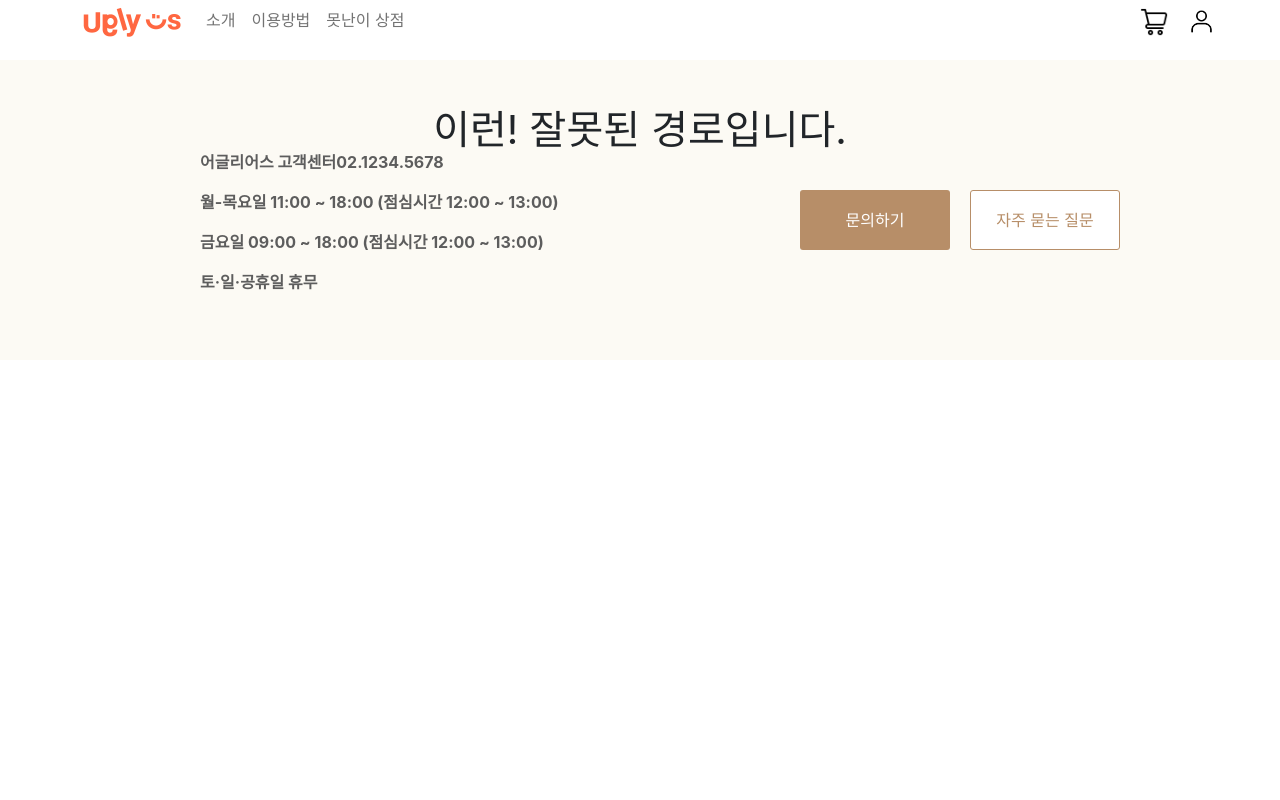
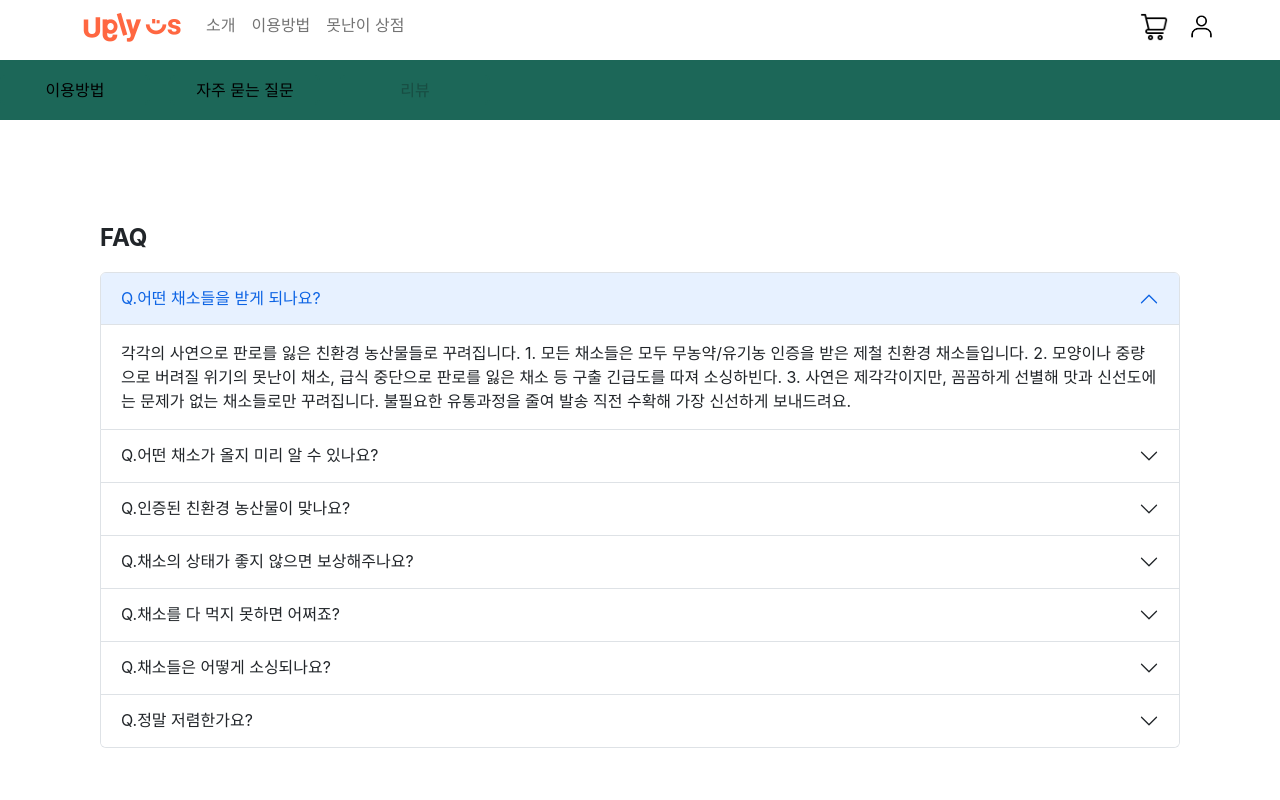
Before and after one commit to Yoon-TG/1-, a React (Create React App) app: page /manual/FAQ in a window 1280 px wide. Shown: the top 800 px of the page. Built offline with nearby package versions, Linux system fonts and the light colour scheme.

Commit message:
컴포넌트 연결 및 FAQ 부분 내용 작성

```diff
--- a/src/App.css
+++ b/src/App.css
@@ -16,7 +16,8 @@
 .navbar{
   z-index: 3;
   width: 100%;
-  height: 5vh;
+  /* height:5vh; */
+  height: 50px;
   position: fixed;
   background-color: white;
   font-size: 16px;
@@ -482,3 +483,39 @@
   height: 100px;
   position: relative;
 }
+
+/* 이용방법 부분 */
+
+.manualNav{
+  margin: 0;
+  padding-top: 15px;
+  width: 100%;
+  height: 60px;
+  background-color: #1C6758;
+}
+
+.manualNav button{
+  width: 150px;
+  height: 30px;
+  border: 2px solid #1C6758;
+  border-radius: 5px;
+  margin-right: 20px;
+  background-color: #1C6758;
+}
+
+.manualNav button:hover{
+  color: white;
+}
+
+.ManualMainFirstBanner{
+  width: 100%;
+  height: 300px;
+  background-color: #3D8361;
+}
+
+.FAQQuestion{
+  margin-top: 100px;
+  margin-bottom: 200px;
+  padding-left: 100px;
+  padding-right: 100px;
+}
--- a/src/App.js
+++ b/src/App.js
@@ -6,6 +6,9 @@ import MainPage from './components/main.js';
 import AboutUs from './components/aboutUs.js';
 import Manual from './components/manual.js';
 import Store from './components/store.js';
+import Review from './components/Review.js'
+import FAQ from './components/FAQ.js';
+import ManualMain from './components/ManualMain.js'
 
 
 function Main() {
@@ -22,7 +25,7 @@ function Main() {
             </Navbar.Brand>
             <Nav className="me-auto">
             <Nav.Link href="/aboutUs">소개</Nav.Link>
-            <Nav.Link href="/manual">이용방법</Nav.Link>
+            <Nav.Link href="/manual/">이용방법</Nav.Link>
             <Nav.Link href="/store">못난이 상점</Nav.Link>
             <Nav.Link className='cartImg' href='/main'>
               <img src={process.env.PUBLIC_URL+'/navImg/cart.png'}></img>
@@ -41,9 +44,9 @@ function Main() {
         <Route path='/main' element={<MainPage />} />
         <Route path='/aboutUs' element={<AboutUs />} />
         <Route path='/manual' element={<Manual />}>
-          {/* <Route path='/manual' element={<div>기본 이용 방법화면</div>}></Route>
-          <Route path='/manual/FAQ' element={<div style={{fontSize:'70px'}}>faq화면</div>}></Route>
-          <Route path='/review' element={<div>review 화면</div>}></Route> */}
+          <Route path='/manual' element={<ManualMain />} />
+          <Route path='/manual/FAQ' element={<FAQ />} />
+          <Route path='/manual/review' element={<Review />} />
         </Route>
         <Route path='/store' element={<Store />} />
       </Routes>
@@ -53,7 +56,7 @@ function Main() {
           alert('먼저 로그인하세요.')
         }}>문의하기</button>
         <button className='FAQButton' onClick={()=>{
-          navigate("/manual#FAQ")
+          navigate("/manual/FAQ")
         }}>자주 묻는 질문</button>
 
         <p>어글리어스 고객센터<span className='footerRightTxt'>02.1234.5678</span></p>
--- /dev/null
+++ b/src/components/FAQ.js
@@ -0,0 +1,63 @@
+import Accordion from 'react-bootstrap/Accordion';
+
+function FAQ(){
+    return(
+        <div className='FAQQuestion'>
+            <p className='bannerHeader'>FAQ</p>
+            <Accordion defaultActiveKey={['0']} alwaysOpen>
+                <Accordion.Item eventKey="0">
+                    <Accordion.Header>Q.어떤 채소들을 받게 되나요?</Accordion.Header>
+                    <Accordion.Body>
+                        각각의 사연으로 판로를 잃은 친환경 농산물들로 꾸려집니다.
+                        1. 모든 채소들은 모두 무농약/유기농 인증을 받은 제철 친환경 채소들입니다.
+                        2. 모양이나 중량으로 버려질 위기의 못난이 채소, 급식 중단으로 판로를 잃은 채소 등 구출 긴급도를 따져 소싱하빈다.
+                        3. 사연은 제각각이지만, 꼼꼼하게 선별해 맛과 신선도에는 문제가 없는 채소들로만 꾸려집니다. 불필요한 유통과정을 줄여 발송 직전 수확해 가장 신선하게 보내드려요.
+                    </Accordion.Body>
+                </Accordion.Item>
+                <Accordion.Item eventKey="1">
+                    <Accordion.Header>Q.어떤 채소가 올지 미리 알 수 있나요?</Accordion.Header>
+                    <Accordion.Body>
+                    네! 발송 전, 이번 주의 채소 구성과 추천 레시피를 문자로 보내드립니다. 미리 다음 주의 식단을 구상해볼 수 있습니다.
+                    </Accordion.Body>
+                </Accordion.Item>
+                <Accordion.Item eventKey="2">
+                    <Accordion.Header>Q.인증된 친환경 농산물이 맞나요?</Accordion.Header>
+                    <Accordion.Body>
+                    맞습니다! 친환경 취급자 인증을 꼭 확인하세요.
+                    어글리어스 마켓은 친환경 취급자 인증(인증번호 10600899번)을 받아 모든 농산물이 입고 부터 출고까지 '친환경' 제품으로만 관리/추적됩니다. 보내드리는 레시피 페이퍼에 농산물들의 인증번호와 로트번호가 기재됩니다.
+                    </Accordion.Body>
+                </Accordion.Item>
+                <Accordion.Item eventKey="3">
+                    <Accordion.Header>Q.채소의 상태가 좋지 않으면 보상해주나요?</Accordion.Header>
+                    <Accordion.Body>
+                    물론입니다. 산지부터 포장까지 꼼꼼히 검수하지만, 만일 만족스럽지 않은 상태의 농산물을 받으셨을 경우 사진을 찍어 고객센터로 연락주세요. 보상을 도와드립니다. 책임지고 보상을 도와드립니다.
+                    </Accordion.Body>
+                </Accordion.Item>
+                <Accordion.Item eventKey="4">
+                    <Accordion.Header>Q.채소를 다 먹지 못하면 어쩌죠?</Accordion.Header>
+                    <Accordion.Body>
+                    걱정마세요! 매 채소박스마다 '레시피 페이퍼'를 보내드려요. 채소들을 어떻게 보관해야할지 언제까지 먹어야할지 꼼꼼하게 알려드리고, 어떻게 맛있게 먹을 수 있을지 알려드려요.
+                    그럼에도, 채소가 남았거나 일정이 바쁠 경우에는 ‘미루기’를 통해 배송일정을 미룰 수 있어요.
+                    </Accordion.Body>
+                </Accordion.Item>
+                <Accordion.Item eventKey="5">
+                    <Accordion.Header>Q.채소들은 어떻게 소싱되나요?</Accordion.Header>
+                    <Accordion.Body>
+                    어글리어스 팀원들이 농가 상황을 수시로 체크하고 있습니다. 매주 산지에 방문하며 농작물과 생산환경을 확인합니다. 건강하게 자랐지만 판로가 없는 농산물들을 농부님들께 직접 공급받습니다.
+                    더해, 생산단계부터 완벽한 외형을 위해 과도한 방제를 하지 않는 것을 추구하는 농부님들과 파트너쉽을 맺고 있습니다.
+                    </Accordion.Body>
+                </Accordion.Item>
+                <Accordion.Item eventKey="6">
+                    <Accordion.Header>Q.정말 저렴한가요?</Accordion.Header>
+                    <Accordion.Body>
+                    매주 친환경 농산물의 시세를 체크하고 시세 대비 평균 20% 저렴하게 제공해드리고 있습니다. (농산물 유통정보 - kamis.or.kr)
+                    이는 온라인 마켓에서 인증 받은 동일한 품목을, 동일 중량으로 계산했을 때 최대 35%까지 저렴한 수준입니다.
+                    농부분들이 폐기나 밭갈이가 아닌 어글리어스 납품을 선택할 수 있도록 합리적인 정산을 지불해드림에도 이렇게 저렴한 제공이 가능한 이유는, 중간 유통과정 없이 산지와의 직거래를 통해 유통비용을 절감하고 정기배송 방식으로 재고를 남기지 않기 때문입니다.
+                    </Accordion.Body>
+                </Accordion.Item>
+            </Accordion>
+    </div>
+    )
+}
+
+export default FAQ;
--- /dev/null
+++ b/src/components/ManualMain.js
@@ -0,0 +1,12 @@
+
+
+
+function ManualMain(){
+    return(
+        <div className="ManualMainFirstBanner">
+
+        </div>
+    )
+}
+
+export default ManualMain;
--- /dev/null
+++ b/src/components/Review.js
@@ -0,0 +1,9 @@
+
+
+function Review(){
+    return(
+        <div>리뷰 부분</div>
+    )
+}
+
+export default Review;
--- a/src/components/manual.js
+++ b/src/components/manual.js
@@ -1,58 +1,26 @@
-import {Card, Nav } from 'react-bootstrap';
+import { Outlet, useNavigate } from "react-router-dom";
+
 
 function Manual(){
-    return(
-        <div style={{backgroundColor:'lightgray', width:'100vw', height:'100vh', position:'relative', top:'100px'}}>
-            {/* <Card>
-                <Card.Header>
-                    <Nav variant="tabs" defaultActiveKey="#first" >
-                        <Nav.Item>
-                            <Nav.Link href="/manual">이용방법</Nav.Link>
-                        </Nav.Item>
-                        <Nav.Item>
-                            <Nav.Link href="#review">후기</Nav.Link>
-                        </Nav.Item>
-                        <Nav.Item>
-                            <Nav.Link href="#FAQ">
-                                FAQ
-                            </Nav.Link>
-                        </Nav.Item>
-                    </Nav>
-                </Card.Header>
-                <Card.Body>
-                    <Card.Title>Special title treatment</Card.Title>
-                    <Card.Text>
-                        With supporting text below as a natural lead-in to additional content.
-                    </Card.Text>
-                </Card.Body>
-            </Card> */}
 
-<Card>
-      <Card.Header>
-        <Nav variant="pills" defaultActiveKey="#first">
-          <Nav.Item>
-            <Nav.Link href="#first">이용방법</Nav.Link>
-          </Nav.Item>
-          <Nav.Item>
-            <Nav.Link href="#link">FAQ</Nav.Link>
-          </Nav.Item>
-          <Nav.Item>
-            <Nav.Link href="#disabled">
-              이용후기
-            </Nav.Link>
-          </Nav.Item>
-        </Nav>
-      </Card.Header>
-      <Card.Body>
-        <Card.Title>Special title treatment</Card.Title>
-        <Card.Text>
-          With supporting text below as a natural lead-in to additional content.
-        </Card.Text>
-      </Card.Body>
-    </Card>
+  let navigate = useNavigate();
 
+  return(
+        <div style={{width:'100%', height:'auto', position:'relative', top:'60px'}}>
+          <div className='manualNav'>
+              <button onClick={()=>{
+                navigate("/manual")
+              }}>이용방법</button>
+              <button onClick={()=>{
+                navigate("/manual/FAQ")
+              }}>자주 묻는 질문</button>
+              <button disabled>리뷰</button>
+          </div>
+          <Outlet />
         </div>
     )
 }
 
-export default Manual
+
+
+export default Manual;
```
Also changed, not shown: src/components/store.js (line endings or trailing spaces).
